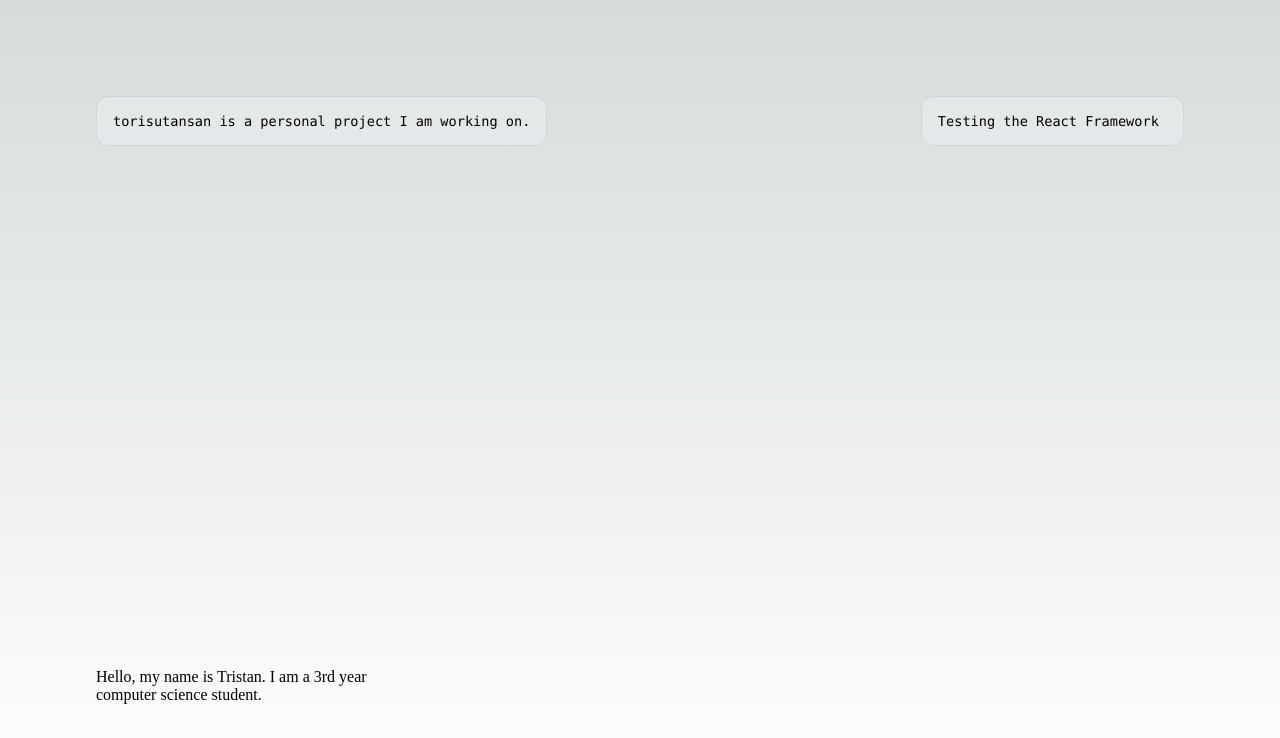
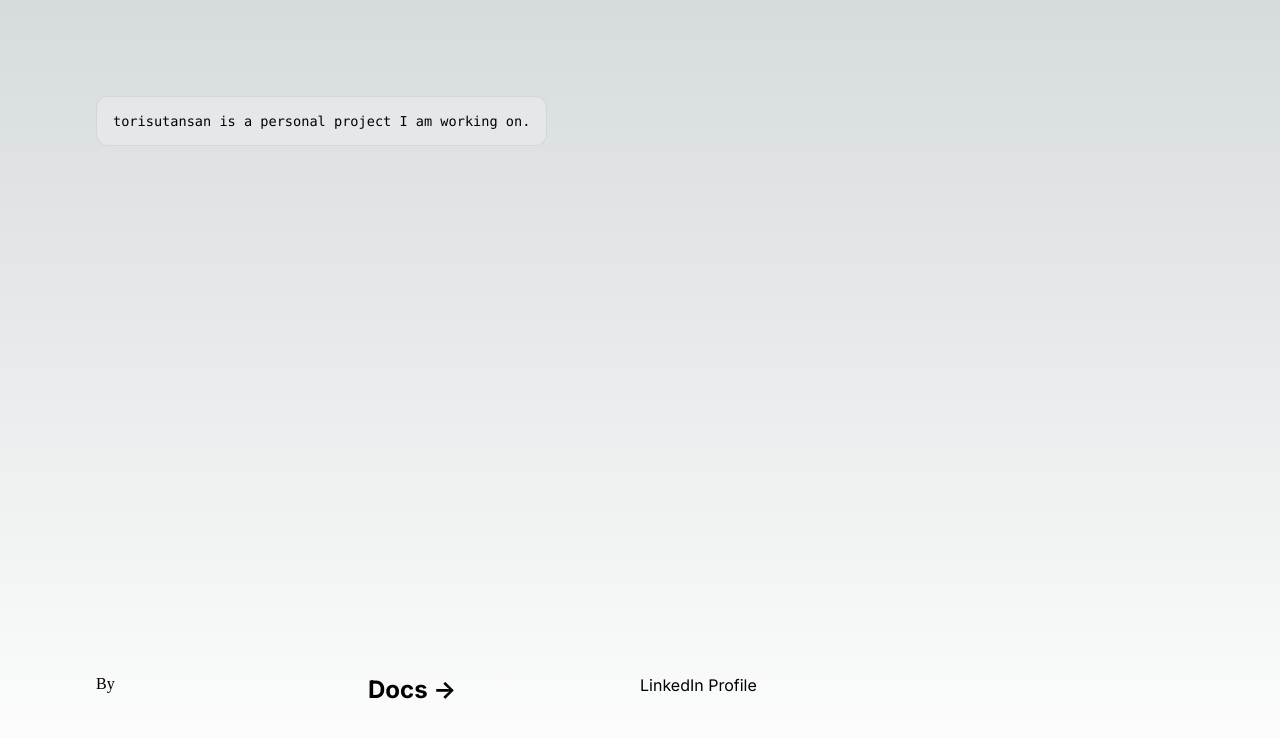
Before and after one commit to torisutansan02/torisutansan, a Next.js app: page / in a window 1280 px wide. Shown: the top 738 px of the page. Built offline with nearby package versions, Linux system fonts and the light colour scheme.

Commit message:
Adding LinkedIn profile

```diff
--- a/pages/index.js
+++ b/pages/index.js
@@ -16,15 +16,21 @@ export default function Home() {
           <p>
             torisutansan is a personal project I am working on.
           </p>
-
-          <p>
-            Testing the React Framework&nbsp;
-          </p>
         </div>
 
         <div className = {styles.grid}>
-          <p>
-            Hello, my name is Tristan. I am a 3rd year computer science student.
+            <a
+              href = "https://linkedin.com/in/tristan-cai-b89571267"
+              target = "_blank"
+              re1 = "noopener noreferrer"
+            >
+              By {' '}
+          </a>
+          <h2 className = {inter.className}>
+            Docs <span> -&gt; </span>
+          </h2>
+          <p className = {inter.className}>
+            LinkedIn Profile
           </p>
         </div>
 
```
